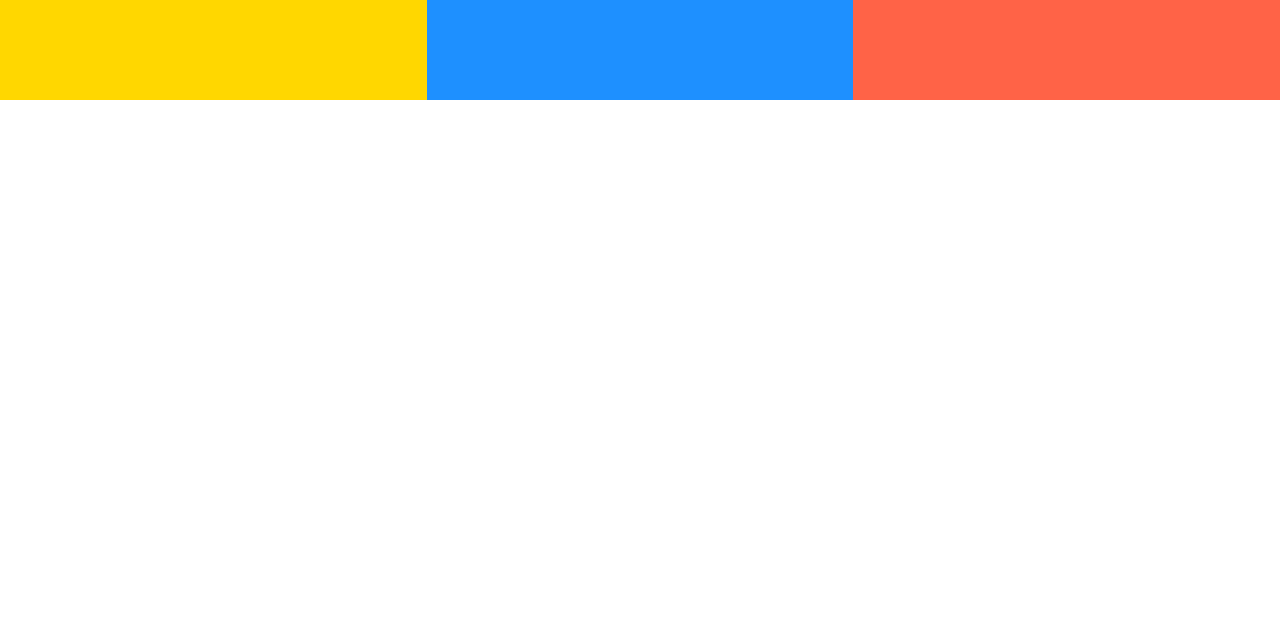
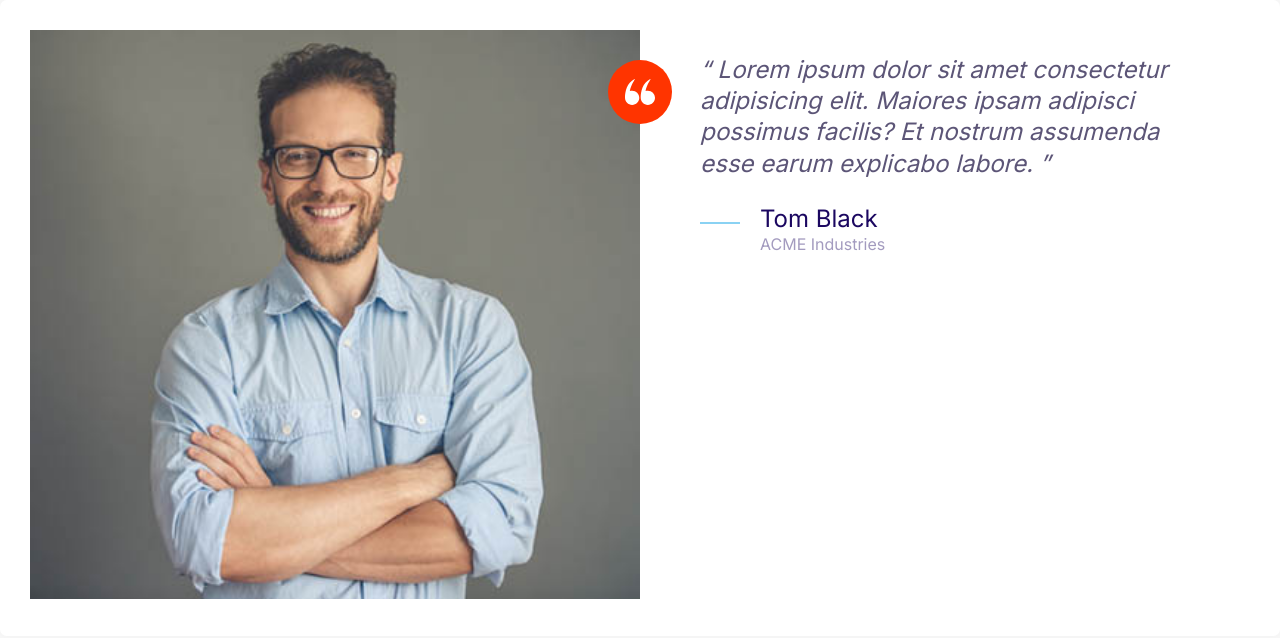
Before and after one commit to gagglepod/moshify, a plain HTML site: page index.html in a window 1280 px wide. Drawn offline with Linux system fonts and the light colour scheme.

Commit message:
Added Testimonials Component.

```diff
--- a/css/styles.css
+++ b/css/styles.css
@@ -176,8 +176,17 @@ a {
   height: 40px;
 }
 
+.icon--small {
+  width: 30px;
+  height: 30px;
+}
+
 .icon--primary {
   fill: var(--color-primary);
+}
+
+.icon--white {
+  fill: #fff;
 }
 
 .icon-container {
@@ -188,6 +197,11 @@ a {
   display: inline-flex;
   justify-content: center;
   align-items: center;
+}
+
+/* icon skin */
+.icon-container--accent {
+  background: var(--color-accent);
 }
 
 /* *********************************************** */
@@ -468,3 +482,35 @@ a {
     grid-template-columns: repeat(3, 1fr);
   }
 }
+
+/* *********************************************** */
+/* Testimonials */
+
+.testimonial {
+  padding: 3rem;
+}
+
+.testimonial__image {
+  position: relative;
+}
+
+.testimonial__image > img {
+  width: 100%;
+}
+
+.testimonial__image > .icon-container {
+  position: absolute;
+  top: 3rem;
+  right: -32px;
+}
+
+@media screen and (min-width: 768px) {
+  .testimonial .quote,
+  .testimonial .quote-author {
+    font-size: 2.4rem;
+  }
+
+  .testimonial .quote {
+    margin-left: 6rem;
+  }
+}
--- a/index.html
+++ b/index.html
@@ -14,10 +14,36 @@
     <link rel="stylesheet" href="css/styles.css" />
   </head>
   <body>
-    <div class="grid grid--1x3">
-      <div style="height: 100px; background: gold"></div>
-      <div style="height: 100px; background: dodgerblue"></div>
-      <div style="height: 100px; background: tomato"></div>
+    <div class="card testimonial">
+      <div class="grid grid--1x2">
+        <div class="testimonial__image">
+          <img src="images/testimonial.jpg" alt="A happy, smiling customer" />
+          <span class="icon-container icon-container--accent">
+            <svg class="icon icon--white icon--small">
+              <use xlink:href="images/sprite.svg#quotes"></use>
+            </svg>
+          </span>
+        </div>
+        <blockquote class="quote">
+          <p class="quote__text">
+            Lorem ipsum dolor sit amet consectetur adipisicing elit. Maiores
+            ipsam adipisci possimus facilis? Et nostrum assumenda esse earum
+            explicabo labore.
+          </p>
+          <footer>
+            <div class="media">
+              <div class="media__image"></div>
+              <svg class="icon icon--primary quote__line">
+                <use xlink:href="images/sprite.svg#line"></use>
+              </svg>
+              <div class="media__body">
+                <h3 class="media__title quote__author">Tom Black</h3>
+                <p class="quote__organization">ACME Industries</p>
+              </div>
+            </div>
+          </footer>
+        </blockquote>
+      </div>
     </div>
   </body>
 </html>
```
Also changed, not shown: components/testimonials.html (added, +32 -0 lines), images/testimonial.jpg (added).
